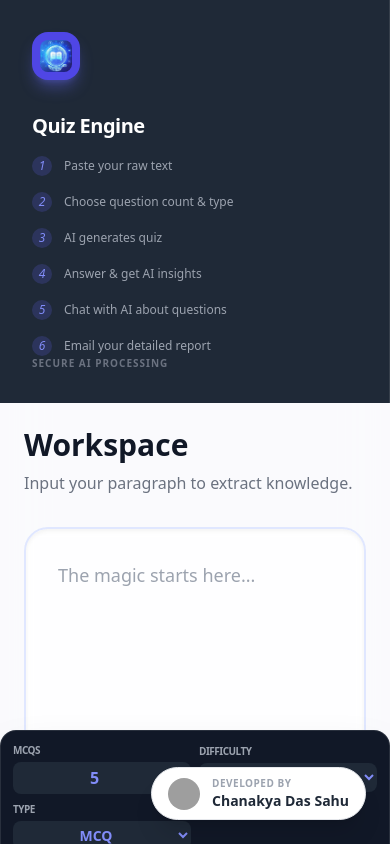
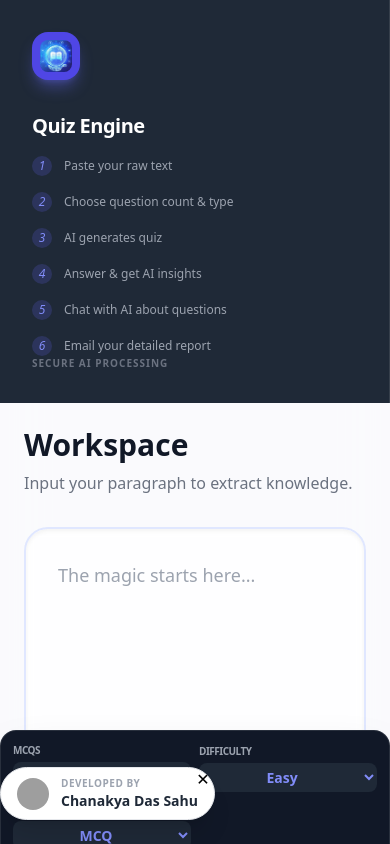
Before and after one commit to Chanakya-Das-Sahu/Paragraph-MCQ-Generator---AI--, a React (Vite) app in the folder frontend/: page /innovativeForm in a window 390 px wide. Built offline with nearby package versions, Linux system fonts and the light colour scheme; no server answers; grey boxes are pictures that could not be loaded.

Commit message:
added cross btn in devcredit

```diff
--- a/frontend/components/DevCredit.jsx
+++ b/frontend/components/DevCredit.jsx
@@ -1,11 +1,35 @@
-import React from "react";
+import React, { useState, useEffect } from "react";
 
 const DevCredits = () => {
+  const [isVisible, setIsVisible] = useState(true);
+  const [isMobile, setIsMobile] = useState(false);
+
   const devImage =
     "https://res.cloudinary.com/dn4trwbmw/image/upload/v1771316215/personal/pfhhdmvt8zjqv13woew4.jpg";
 
+    useEffect(() => {
+    const checkMobile = () => {
+      setIsMobile(window.innerWidth < 768); // Adjust breakpoint as needed
+    };
+
+    checkMobile();
+    window.addEventListener('resize', checkMobile);
+
+    return () => window.removeEventListener('resize', checkMobile);
+  }, []);
+
+  const handleClose = (e) => {
+    e.preventDefault();
+    e.stopPropagation();
+    setIsVisible(false);
+  };
+
+  // Don't render if not visible or not mobile
+  if (!isVisible) return null;
+
   return (
-    <div className="fixed bottom-6 right-6 z-[999999]">
+    <div className="fixed bottom-6 left-6 ">
+      <div className="relative ">
         <a
           href="https://chanakya-das-sahu.netlify.app/"
           target="_blank"
@@ -17,7 +41,7 @@ const DevCredits = () => {
             px-4 py-2 rounded-full
             transition-all duration-300
             hover:scale-105 hover:shadow-2xl
-
+            block
           "
         >
           <img
@@ -36,6 +60,28 @@ const DevCredits = () => {
             </span>
           </div>
         </a>
+
+        {/* Close button - positioned relative to the dialog */}
+      {isMobile && <button
+          onClick={handleClose}
+          className="
+            absolute top-0 right-0
+            w-6 h-6
+
+            text-black
+            rounded-full
+            flex items-center justify-center
+
+            transition-all duration-200
+            hover:bg-gray-200 hover:scale-110
+            focus:outline-none
+            z-10
+
+          "
+        >
+         ✕
+        </button>}
+      </div>
     </div>
   );
 };
```
Lines whose indentation alone changed are shown as unchanged.
